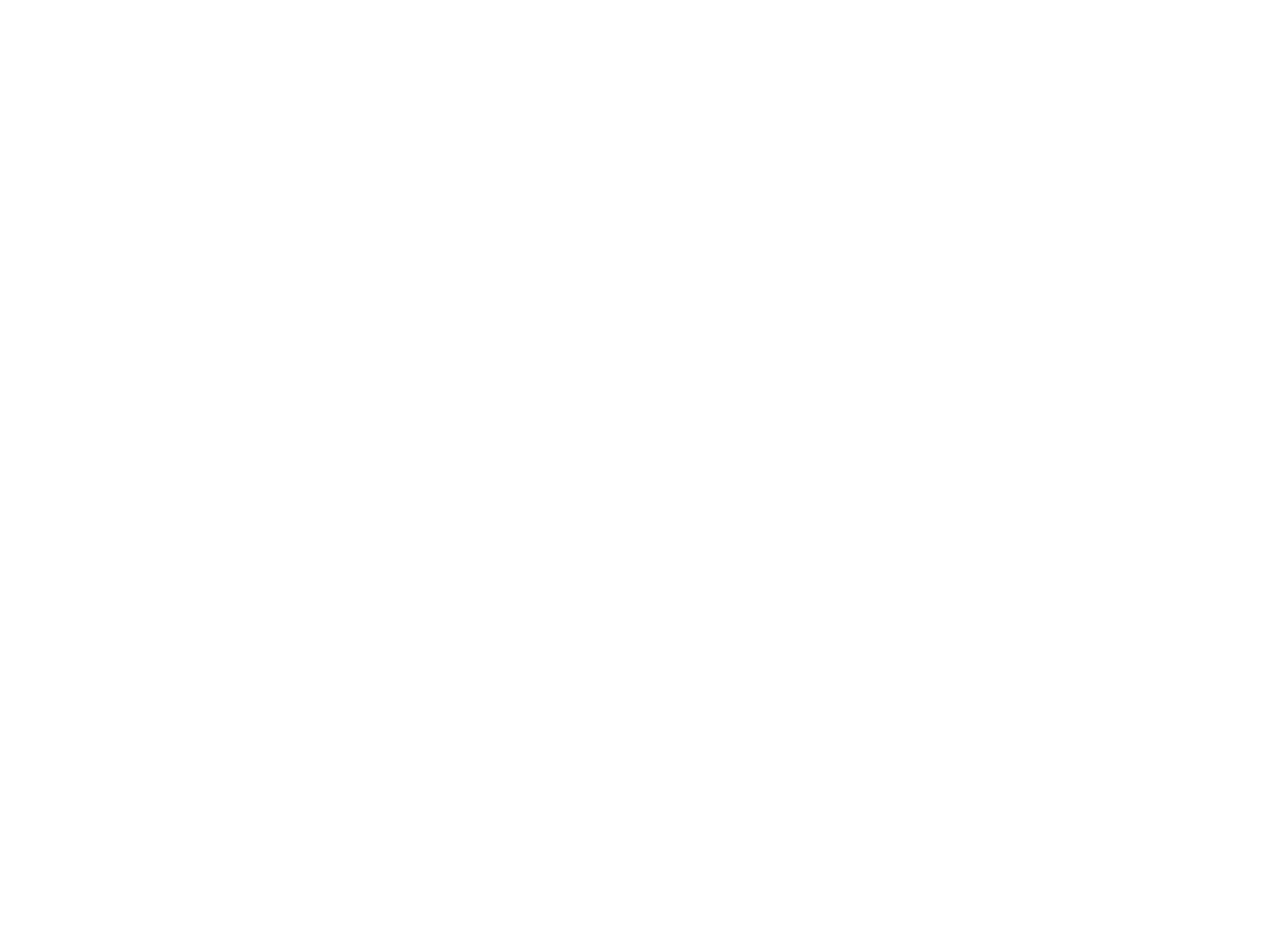
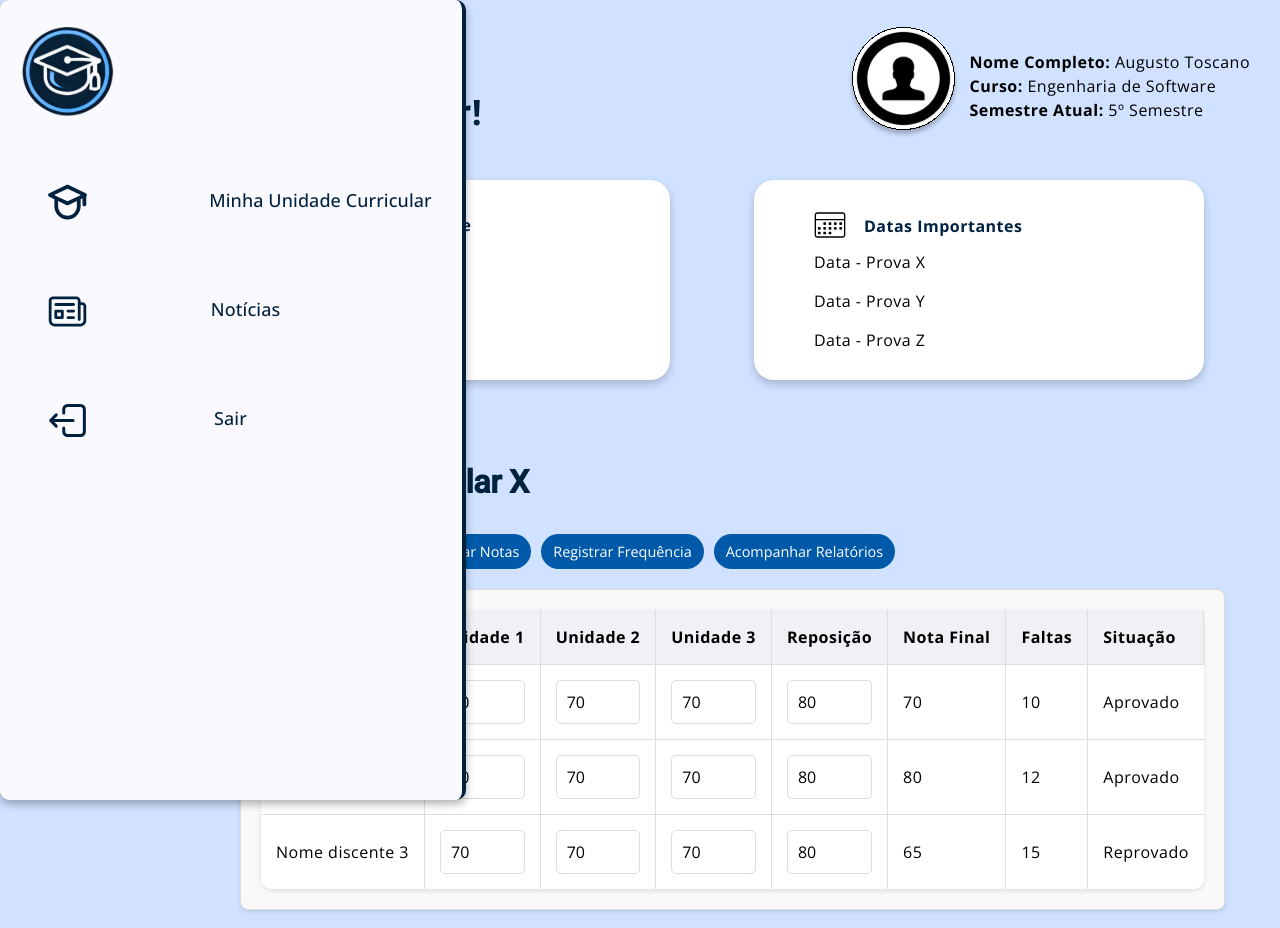
Before and after one commit to anafsantiago/Sistema-Academico-Front-End, an Angular app: page /prof-notas in a window 1280 px wide. Before the commit this address led to /. Shown: the top 928 px of the page. Before the commit the page ends 800 px from the top, so only its background shows below. Built offline with nearby package versions, Linux system fonts and the light colour scheme.

Commit message:
criação da pagina de regisrar notas do professor

```diff
--- a/src/app/app.routes.ts
+++ b/src/app/app.routes.ts
@@ -6,6 +6,7 @@
 import {AlunoNotasFrequenciaComponent} from './page/aluno-notas-frequencia/aluno-notas-frequencia.component';
 import {HomeProfessorComponent} from './page/home-professor/home-professor.component';
 import {ProfConteudoComponent} from './page/prof-conteudo/prof-conteudo.component';
+import {ProfNotasComponent} from './page/prof-notas/prof-notas.component';
 
 export const routes: Routes = [
   {path: '', redirectTo: 'login', pathMatch: 'full'},
@@ -15,5 +16,6 @@
   {path: 'uc-conteudo', component:UcConteudoComponent},
   {path: 'aluno-notas-frequencia', component: AlunoNotasFrequenciaComponent},
   {path: 'home-professor', component: HomeProfessorComponent},
-  {path: 'prof-conteudo', component: ProfConteudoComponent}
+  {path: 'prof-conteudo', component: ProfConteudoComponent},
+  {path: 'prof-notas', component: ProfNotasComponent}
 ];
--- /dev/null
+++ b/src/app/component/prof-notas-layout/prof-notas-layout.component.html
@@ -0,0 +1,61 @@
+<main>
+  <h1>Unidade Curricular X</h1>
+  <div class="btn-wrapper">
+    <button type="button" class="btn-conteudo">Registrar Conteúdo</button>
+    <button type="button" class="btn-notas">Registrar Notas</button>
+    <button type="button" class="btn-frequencia">Registrar Frequência</button>
+    <button type="button" class="btn-relatorios">Acompanhar Relatórios</button>
+  </div>
+
+  <section class="baloes">
+    <div class="balao">
+      <table>
+        <tr>
+          <th>Discente</th>
+          <th>Unidade 1</th>
+          <th>Unidade 2</th>
+          <th>Unidade 3</th>
+          <th>Reposição</th>
+          <th>Nota Final</th>
+          <th>Faltas</th>
+          <th>Situação</th>
+        </tr>
+        <tr>
+          <td>Nome discente 1</td>
+          <td><input type="text" value="70"></td>
+          <td><input type="text" value="70"></td>
+          <td><input type="text" value="70"></td>
+          <td><input type="text" value="80"></td>
+          <td>70</td>
+          <td>10</td>
+          <td>Aprovado</td>
+        </tr>
+        <tr>
+          <td>Nome discente 2</td>
+          <td><input type="text" value="70"></td>
+          <td><input type="text" value="70"></td>
+          <td><input type="text" value="70"></td>
+          <td><input type="text" value="80"></td>
+          <td>80</td>
+          <td>12</td>
+          <td>Aprovado</td>
+        </tr>
+        <tr>
+          <td>Nome discente 3</td>
+          <td><input type="text" value="70"></td>
+          <td><input type="text" value="70"></td>
+          <td><input type="text" value="70"></td>
+          <td><input type="text" value="80"></td>
+          <td>65</td>
+          <td>15</td>
+          <td>Reprovado</td>
+        </tr>
+      </table>
+    </div>
+  </section>
+  <!-- Botões adicionais abaixo da tabela -->
+  <div class="action-buttons">
+    <button type="button" class="btn-gerar-relatorios">Gerar Relatórios</button>
+    <button type="button" class="btn-salvar">Salvar</button>
+  </div>
+</main>
--- /dev/null
+++ b/src/app/component/prof-notas-layout/prof-notas-layout.component.scss
@@ -0,0 +1,170 @@
+@import "../../../estilo/cores.scss";
+
+// Variáveis SASS para datas e cores de destaque
+$data-color: #555;
+$highlight-color: #e0f7fa;
+
+main {
+  display: flex;
+  flex-direction: column;
+  align-items: flex-start;
+  background-color: $blue-bg;
+  margin-left: 200px;
+  padding: 20px;
+}
+
+h1 {
+  font-size: 2em;
+  font-weight: bold;
+  color: $secondary-color;
+  margin-bottom: 20px;
+}
+
+.baloes {
+  display: flex;
+  gap: 50px;
+  justify-content: center;
+
+  .balao {
+    display: flex;
+    flex-wrap: wrap; /* Permite que as colunas se ajustem automaticamente */
+    gap: 50px;
+    width: 500%;
+    height: 200%;
+    padding: 20px;
+    border: 1px solid #ddd;
+    border-radius: 8px;
+    background-color: #f9f9f9;
+    box-shadow: 0 2px 4px rgba(0, 0, 0, 0.1);
+
+    .table-container {
+      display: flex;
+      justify-content: center;
+      align-items: center;
+      height: 100vh;
+      background-color: #f0f0f5;
+    }
+
+    table {
+      width: 90%;
+      max-width: 900px;
+      background-color: white;
+      border-collapse: collapse;
+      border-radius: 10px;
+      box-shadow: 0 2px 5px rgba(0, 0, 0, 0.1);
+
+      th, td {
+        text-align: left;
+        padding: 15px;
+        border-bottom: 1px solid #ddd;
+        border-right: 1px solid #ddd;
+        white-space: nowrap; /* Impede que o texto quebre em várias linhas */
+      }
+
+      th {
+        background-color: #f0f0f5;
+        font-weight: bold;
+      }
+
+      td:last-child {
+        border-right: none;
+      }
+
+      tr:last-child td {
+        border-bottom: none;
+      }
+
+      input {
+        width: 100%;
+        padding: 10px;
+        border: 1px solid #ddd;
+        border-radius: 5px;
+        font-size: 16px;
+      }
+    }
+  }
+}
+
+.btn-wrapper {
+  display: flex;
+  gap: 10px;
+  margin-bottom: 20px;
+}
+
+.btn-conteudo,
+.btn-notas {
+  padding: 8px 12px;
+  border: none;
+  border-radius: 20px;
+  cursor: pointer;
+  font-size: 0.9em;
+  transition: opacity 0.3s ease;
+
+  &:hover {
+    opacity: 0.9;
+  }
+}
+
+.btn-conteudo {
+  background-color: $primary-color;
+  color: white;
+
+}
+
+.btn-notas {
+  background-color: $primary-color;
+  color: white;
+}
+
+.btn-relatorios {
+  background-color: $primary-color;
+  color: white;
+  padding: 8px 12px;
+  border: none;
+  border-radius: 20px;
+  cursor: pointer;
+  font-size: 0.9em;
+  transition: opacity 0.3s ease;
+}
+
+.btn-frequencia {
+  background-color: $primary-color;
+  color: white;
+  padding: 8px 12px;
+  border: none;
+  border-radius: 20px;
+  cursor: pointer;
+  font-size: 0.9em;
+  transition: opacity 0.3s ease;
+}
+.action-buttons {
+  display: flex;
+  gap: 15px;
+  justify-content: center;
+  width: 100%;
+  margin-top: 20px;
+
+  .btn-gerar-relatorios,
+  .btn-salvar {
+    padding: 10px 20px;
+    border: none;
+    background-color: $primary-color;
+    color: white;
+    font-size: 16px;
+    border-radius: 20px;
+    cursor: pointer;
+    transition: background-color 0.3s ease;
+
+    &:hover {
+      background-color: $primary-color;
+    }
+  }
+
+  .btn-salvar {
+    background-color: $primary-color;
+
+    &:hover {
+      background-color: $primary-color;
+    }
+  }
+}
--- /dev/null
+++ b/src/app/page/prof-notas/prof-notas.component.html
@@ -0,0 +1,7 @@
+<main>
+  <app-toolbar class="toolbar-overlay"></app-toolbar>
+  <app-user-options class="user-options-overlay"></app-user-options>
+  <p class = "text">Olá, Professor!</p>
+  <app-horario-data class="baloes"></app-horario-data>
+  <app-prof-notas-layout></app-prof-notas-layout>
+</main>
--- /dev/null
+++ b/src/app/page/prof-notas/prof-notas.component.scss
@@ -0,0 +1,39 @@
+@import "../../../estilo/cores.scss";
+.toolbar-overlay {
+  position: fixed;
+  top: 0;
+  left: 0;
+}
+
+.user-options-overlay {
+  background-color: $blue-bg;
+  float: right;
+  margin-top: 30px;
+  margin-right: 10px;
+}
+
+main {
+  min-height: 100vh; // Altura total da tela, já que a toolbar é fixa
+  padding: 20px;
+  z-index: 1; /* Deve estar abaixo dos overlays */
+  background-color: $blue-bg;
+  flex-direction: column; /* Empilha os elementos verticalmente */
+
+}
+.text{
+  margin-top: 80px;
+  padding-left: 200px;
+  font-size: 35px;
+  font-weight: bolder;
+  color: $secondary-color;
+
+
+}
+.baloes{
+  display: flex;
+
+}
+
+.app-minhas-uc-aluno{
+  width: 100%;
+}
```
Also changed, not shown: src/app/component/prof-notas-layout/prof-notas-layout.component.ts (added, +12 -0 lines), src/app/page/prof-notas/prof-notas.component.ts (added, +23 -0 lines), 2 other files (tests, documents, lock files or other folders).
